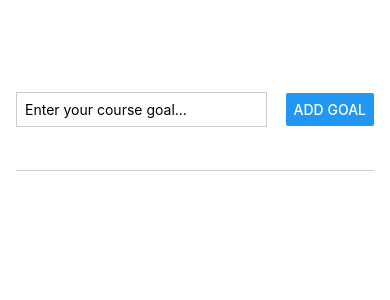
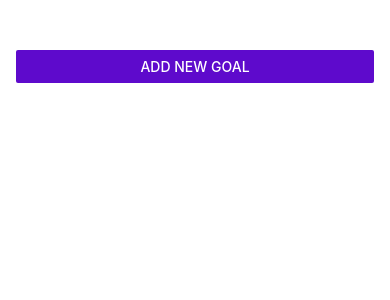
Before and after one commit to ngnamquoc/simple-goal-management-mobile-app, a React Native app: screen / in a window 390 px wide. Shown: the top 300 px of the page. Built offline with nearby package versions, Linux system fonts and the light colour scheme.

Commit message:
add modal to add new goal and cancel button to close modal

```diff
--- a/App.js
+++ b/App.js
@@ -1,11 +1,17 @@
-import { StyleSheet, View, FlatList } from "react-native";
+import { StyleSheet, View, FlatList, Button } from "react-native";
 import { useState } from "react";
 
 import GoalItem from "./components/GoalItem";
 import GoalInput from "./components/GoalInputs";
 
 export default function App() {
+  const [modalIsVisible, setModalisVisible] = useState(false);
   const [courseGoals, setCourseGoals] = useState([]);
+
+  function startAddGoalHandler() {
+    setModalisVisible(!modalIsVisible);
+  }
+
 
   function addGoalHandler(enteredGoalText) {
     // console.log(enteredGoalText);
@@ -13,25 +19,36 @@ export default function App() {
       ...currentCourseGoals,
       { text: enteredGoalText, id: Math.random().toString() },
     ]);
+    startAddGoalHandler();
   }
-  function deleteGoalHandler(id){
+  function deleteGoalHandler(id) {
     // console.log("delete");
-    setCourseGoals(currentCourseGoals=>{
+    setCourseGoals((currentCourseGoals) => {
       //true then keep, false then drop the item from array
-      return currentCourseGoals.filter((myGoal)=> myGoal.id !==id);
-    })
+      return currentCourseGoals.filter((myGoal) => myGoal.id !== id);
+    });
   }
   return (
     <View style={myStyles.appContainer}>
-      <GoalInput
-        addGoalHandler={addGoalHandler}
+      <Button
+        title="Add New Goal"
+        color="#5e0acc"
+        onPress={startAddGoalHandler}
       />
+
+      <GoalInput visible={modalIsVisible} addGoalHandler={addGoalHandler} onCancel={startAddGoalHandler}/>
 
       <View style={myStyles.goalsContainer}>
         <FlatList
           data={courseGoals}
           renderItem={(itemData) => {
-            return <GoalItem id={itemData.item.id} text={itemData.item.text} deleteGoalHandler={deleteGoalHandler}/>;
+            return (
+              <GoalItem
+                id={itemData.item.id}
+                text={itemData.item.text}
+                deleteGoalHandler={deleteGoalHandler}
+              />
+            );
           }}
           keyExtractor={(item, index) => {
             return item.id;
--- a/components/GoalInputs.js
+++ b/components/GoalInputs.js
@@ -1,19 +1,21 @@
-import { View, TextInput, Button, StyleSheet } from "react-native";
+import { View, TextInput, Button, StyleSheet, Modal } from "react-native";
 import { useState } from "react";
 
-export default function GoalInput({ addGoalHandler }) {
+export default function GoalInput({ addGoalHandler, visible,onCancel }) {
   const [enteredGoalText, setEnteredGoalText] = useState("");
   function goalInputHandler(enteredText) {
     console.log(enteredText);
     setEnteredGoalText(enteredText);
   }
 
-      function addGoalHandlerHere(){
+  function addGoalHandlerHere() {
     addGoalHandler(enteredGoalText);
-        setEnteredGoalText('');
+    setEnteredGoalText("");
   }
 
+
   return (
+    <Modal visible={visible} animationType="slide">
       <View style={myStyles.inputContainer}>
         <TextInput
           style={myStyles.textInput}
@@ -21,16 +23,25 @@ export default function GoalInput({ addGoalHandler }) {
           onChangeText={goalInputHandler}
           value={enteredGoalText}
         />
+        <View style={myStyles.buttonContainer}>
+          <View>
             <Button onPress={addGoalHandlerHere} title="Add goal" />
           </View>
+
+          <View style={myStyles.button}>
+            <Button title="Cancel" onPress={onCancel}/>
+          </View>
+        </View>
+      </View>
+    </Modal>
   );
 }
 
 const myStyles = StyleSheet.create({
   inputContainer: {
-    flexDirection: "row", //by default is "column"
+    padding:16,
     flex: 1,
-    justifyContent: "space-between",
+    justifyContent: "center",
     alignItems: "center",
     marginBottom: 24,
     borderBottomWidth: 1,
@@ -39,8 +50,16 @@ const myStyles = StyleSheet.create({
   textInput: {
     borderWidth: 1,
     borderColor: "#cccccc",
-    width: "70%",
+    width: "100%",
     marginRight: 8,
     padding: 8,
   },
+  buttonContainer: {
+    flexDirection: "row",
+    marginTop:16
+  },
+  button: {
+    width: 100,
+    marginHorizontal: 8,
+  },
 });
```
Lines whose indentation alone changed are shown as unchanged.
